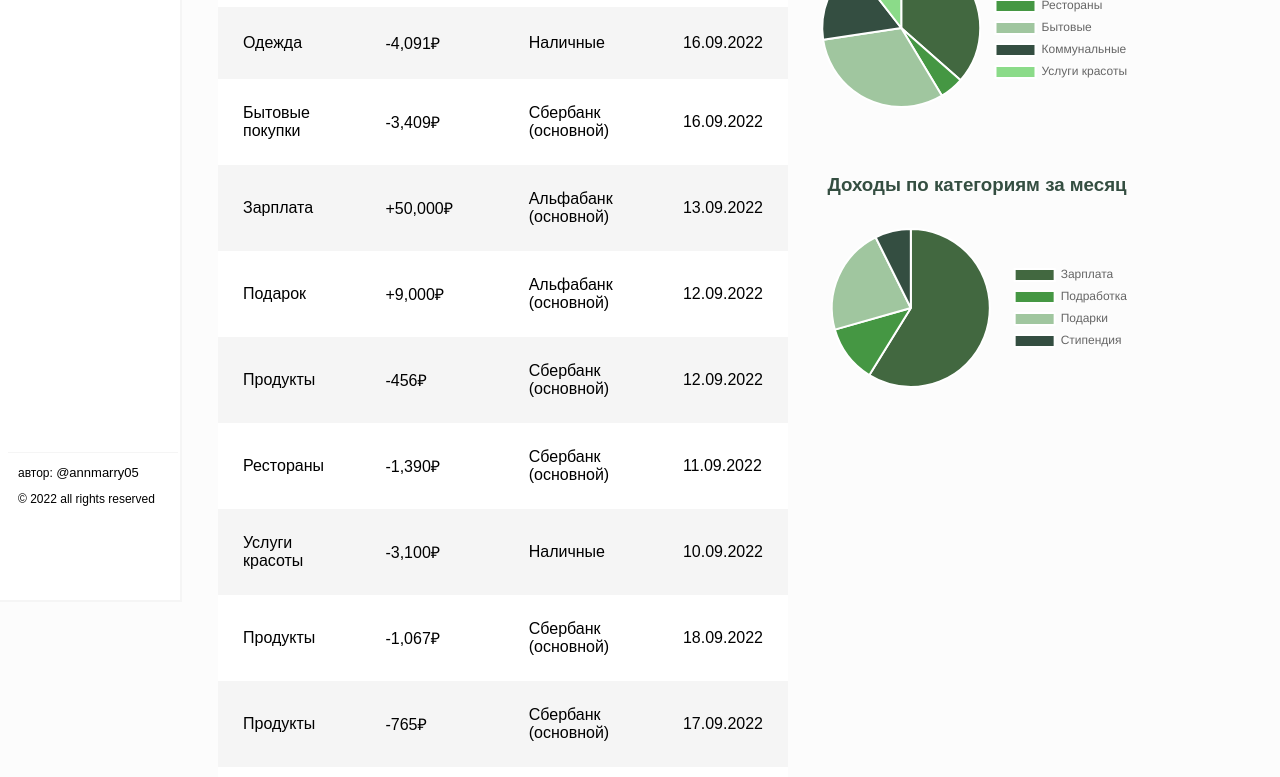
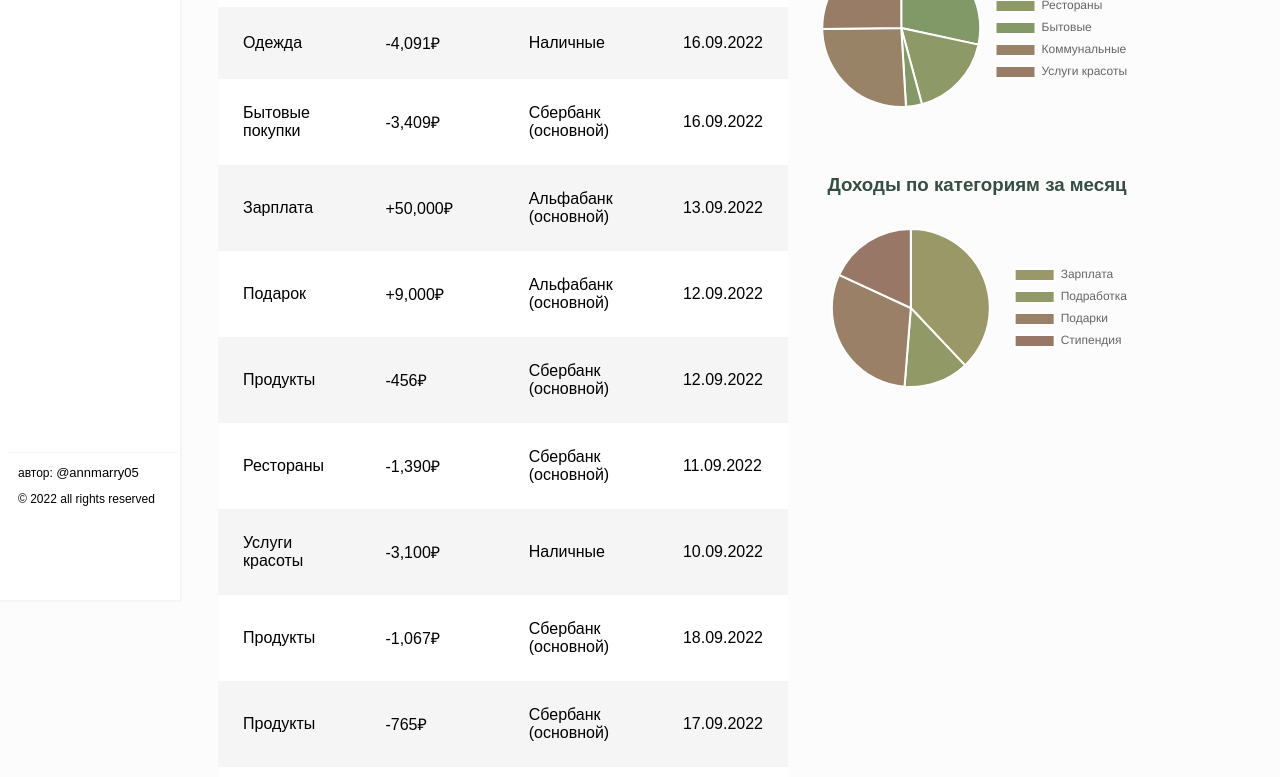
Before and after one commit to AnnemariaRe/FinanceWebApp, a plain HTML site: page src/pages/history.html in a window 1280 px wide. Shown: the part 277-1054 px from the top of the page. Drawn offline with nearby package versions, Linux system fonts and the light colour scheme.

Commit message:
add: random data generator for charts

```diff
--- a/src/pages/history.html
+++ b/src/pages/history.html
@@ -140,23 +140,32 @@
                         <canvas id="myChart" style="width:100%;max-width:700px"></canvas>
 
                         <script>
+                            var max = 10000
+                            var min = 1000
+                            var data = []
+                            var colors = []
+
+                            function generateRandomColor() {
+                                const h = Math.floor(Math.random() * 100),
+                                s = 20 + '%',
+                                l = 50 + '%';
+                                return `hsl(${h},${s},${l})`;
+                            }
+
+                            for (let i = 0; i < 5; i++) {
+                                data[i] = Math.floor(Math.random() * (max - min) + min);
+                                colors[i] = generateRandomColor();
+                            }
+
                         var xValues = ["Продукты", "Рестораны", "Бытовые", "Коммунальные", "Услуги красоты"];
-                        var yValues = [5200, 701, 4456, 2400, 1500];
-                        var barColors = [
-                        "#426840",
-                        "#459743",
-                        "#A0C69F",
-                        "#344e41",
-                        "#8BDB89"
-                        ];
 
                         new Chart("myChart", {
                         type: "pie",
                         data: {
                             labels: xValues,
                             datasets: [{
-                            backgroundColor: barColors,
-                            data: yValues
+                            backgroundColor: colors,
+                            data: data
                             }]
                         },
                         options: {
@@ -173,22 +182,31 @@
                         <canvas id="myChart2" style="width:100%;max-width:700px"></canvas>
 
                         <script>
+                            var max = 10000
+                            var min = 2000
+                            var data = []
+                            var colors = []
+
+                            function generateRandomColor() {
+                                const h = Math.floor(Math.random() * 100),
+                                s = 20 + '%',
+                                l = 50 + '%';
+                                return `hsl(${h},${s},${l})`;
+                            }
+
+                            for (let i = 0; i < 4; i++) {
+                                data[i] = Math.floor(Math.random() * (max - min) + min);
+                                colors[i] = generateRandomColor();
+                            }
                         var xValues = ["Зарплата", "Подработка", "Подарки", "Стипендия"];
-                        var yValues = [40000, 8000, 15000, 5000];
-                        var barColors = [
-                        "#426840",
-                        "#459743",
-                        "#A0C69F",
-                        "#344e41"
-                        ];
 
                         new Chart("myChart2", {
                         type: "pie",
                         data: {
                             labels: xValues,
                             datasets: [{
-                            backgroundColor: barColors,
-                            data: yValues
+                            backgroundColor: colors,
+                            data: data
                             }]
                         },
                         options: {
```
Also changed, not shown: index.html (+11 -5 lines).
